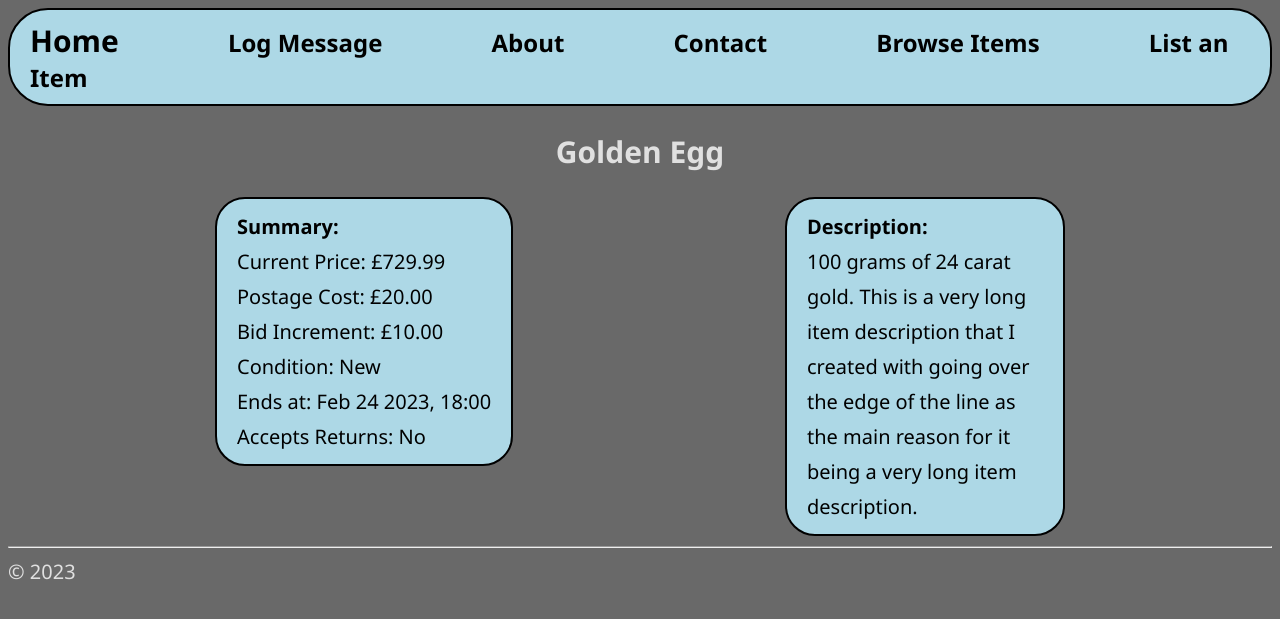
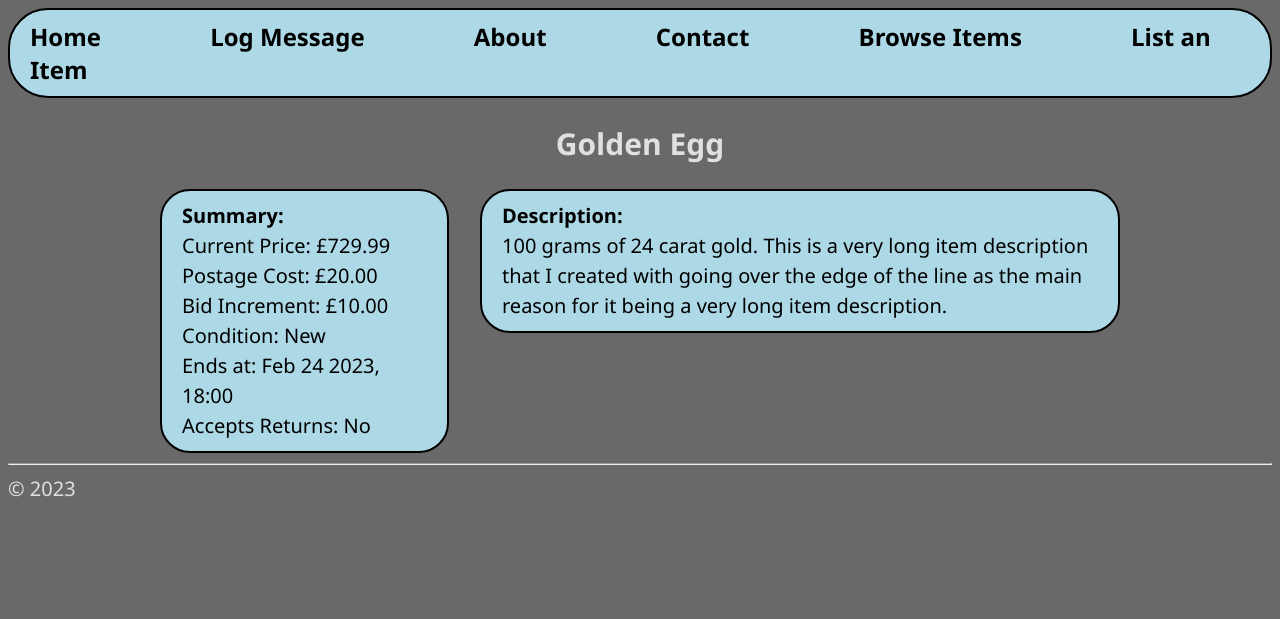
Before and after one commit to MeanMachine0/auctionWebApp, a Django app: page /browse/1/ in a window 1280 px wide. Shown: the top 619 px of the page. Run offline with Django 4.2, Linux system fonts and the light colour scheme; data comes from the database, SQL or seed files in the repository.

Commit message:
improved UI and styling code

```diff
--- a/hello/static/hello/site.css
+++ b/hello/static/hello/site.css
@@ -16,7 +16,7 @@
     color: inherit;
 }
 
-.navbarBrand {
+.navbarCurrent {
     font-size: 30px;
     font-weight: 600;
 }
@@ -40,12 +40,10 @@
 .leftContainer {
     float: left;
     width: calc(100% - 300px);
-    max-width: 550px;
 }
 
 .rightContainer {
     float: left;
-    width: 280px;
     margin-left: 20px;
 }
 
@@ -80,10 +78,8 @@ li {
     border-radius: 30px;
     padding: 10px 20px;
     background-color: lightblue;
-    line-height: 35px;
-    display: inline-block;
-    vertical-align: top;
-    margin: 0px 0px 0px 0px
+    line-height: 30px;
+    margin: 0px 0px 0px 0px;
 }
 
 body {
--- a/hello/templates/hello/itemDetail.html
+++ b/hello/templates/hello/itemDetail.html
@@ -1,17 +1,18 @@
-{% extends "hello/twoColumnTemplate.html" %}
+{% extends "hello/layout.html" %}
 
 {% block title %}
-    Auction - {{ item.name }}
+Auction - {{ item.name }}
 {% endblock %}
 
-{% block subHeader %}
-  <h2>
-    {{ item.name }}
-  </h2>
+{% block subheader %}
+<h2>
+  {{ item.name }}
+</h2>
 {% endblock %}
 
-{% block leftContent %}
-  <p class="summary" style="float: left;">
+{% block content %}
+<div class="leftContainer" style="max-width: 300px;">
+  <p class="summary" style="max-width: 245px;">
     <strong>Summary:</strong><br>
     Current Price: £{{ item.price }}<br>
     Postage Cost: £{{ item.postageCost }}<br>
@@ -20,11 +21,14 @@
     Ends at: {{ item.endDateTime|date:"M d Y, H:i" }}<br>
     Accepts Returns: {% if item.acceptReturns %}Yes{% else %}No{% endif %}
   </p>
-{% endblock %}
+</div>
 
-{% block rightContent %}
-  <p class="summary" style="float: right;">
+<div class="rightContainer" style="max-width: 50vw;">
+  <p class="summary">
     <strong>Description:</strong><br>
     {{ item.description }} This is a very long item description that I created with going over the edge of the line as the main reason for it being a very long item description.
   </p>
+</div>
+
+<div style="clear: both;"></div>
 {% endblock %}
--- a/hello/templates/hello/layout.html
+++ b/hello/templates/hello/layout.html
@@ -9,7 +9,7 @@
 
 <body>
 <div class="navbar">
-    <a href="{% url 'home' %}" class="navbarItem">Home</a>
+    <a href="{% url 'home' %}" class="navbarItem" style="margin-left: 0px;">Home</a>
     <a href="{% url 'logMessage' %}" class="navbarItem">Log Message</a>
     <a href="{% url 'about' %}" class="navbarItem">About</a>
     <a href="{% url 'contact' %}" class="navbarItem">Contact</a>
@@ -18,10 +18,15 @@
 </div>
 
 <div class="centralContainer">
+    {% block subheader %}
+    {% endblock %}
+</div>
+
+<div class="centralContainer">
     {% block content %}
     {% endblock %}
+</div>
 
-</div>
 <hr/>
 <footer style="color: rgb(224, 224, 224);">
     &copy; 2023
--- a/hello/templates/hello/twoColumnTemplate.html
+++ /dev/null
@@ -1,41 +0,0 @@
-<!DOCTYPE html>
-<html>
-<head>
-    <meta charset="utf-8"/>
-    <title>{% block title %}{% endblock %}</title>
-    {% load static %}
-    <link rel="stylesheet" type="text/css" href="{% static 'hello/site.css' %}"/>
-</head>
-
-<body>
-<div class="navbar">
-    <a href="{% url 'home' %}" class="navbarBrand">Home</a>
-    <a href="{% url 'logMessage' %}" class="navbarItem">Log Message</a>
-    <a href="{% url 'about' %}" class="navbarItem">About</a>
-    <a href="{% url 'contact' %}" class="navbarItem">Contact</a>
-    <a href="{% url 'browse' %}" class="navbarItem">Browse Items</a>
-    <a href="{% url 'listAnItem' %}" class="navbarItem">List an Item</a>
-</div>
-
-<div class="centralContainer">
-    {% block subHeader %}
-    {% endblock %}
-</div>
-
-<div class="centralContainer">
-    <div class="leftContainer">
-        {% block leftContent %}
-        {% endblock %}
-    </div>
-    <div class="rightContainer">
-        {% block rightContent %}
-        {% endblock %}
-    </div>
-    <div style="clear: both;"></div>
-</div>
-<hr>
-<footer style="color: rgb(224, 224, 224);">
-    &copy; 2023
-</footer>
-</body>
-</html>
```
Also changed, not shown: hello/templates/hello/browse.html (+12 -10 lines).
